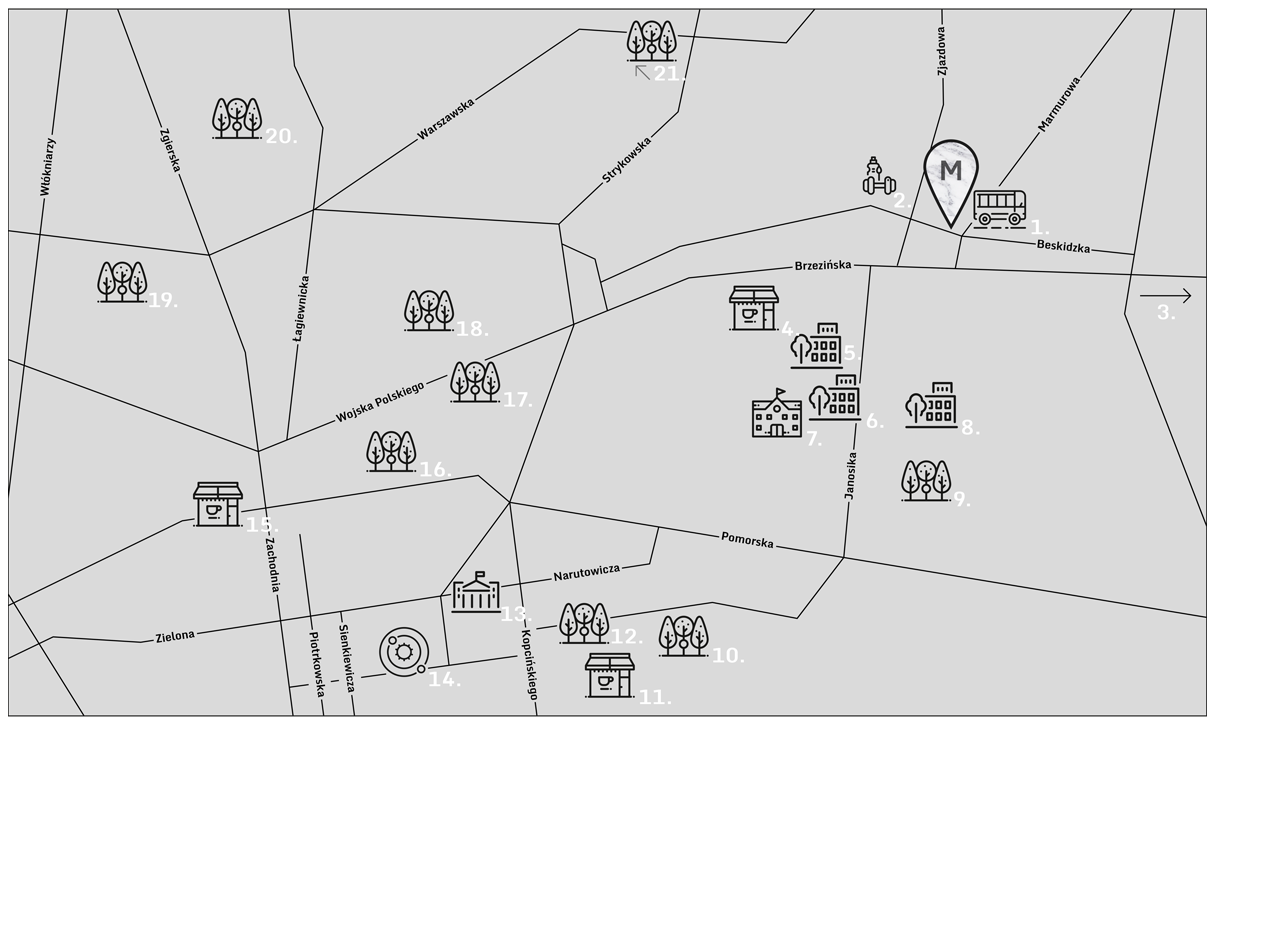
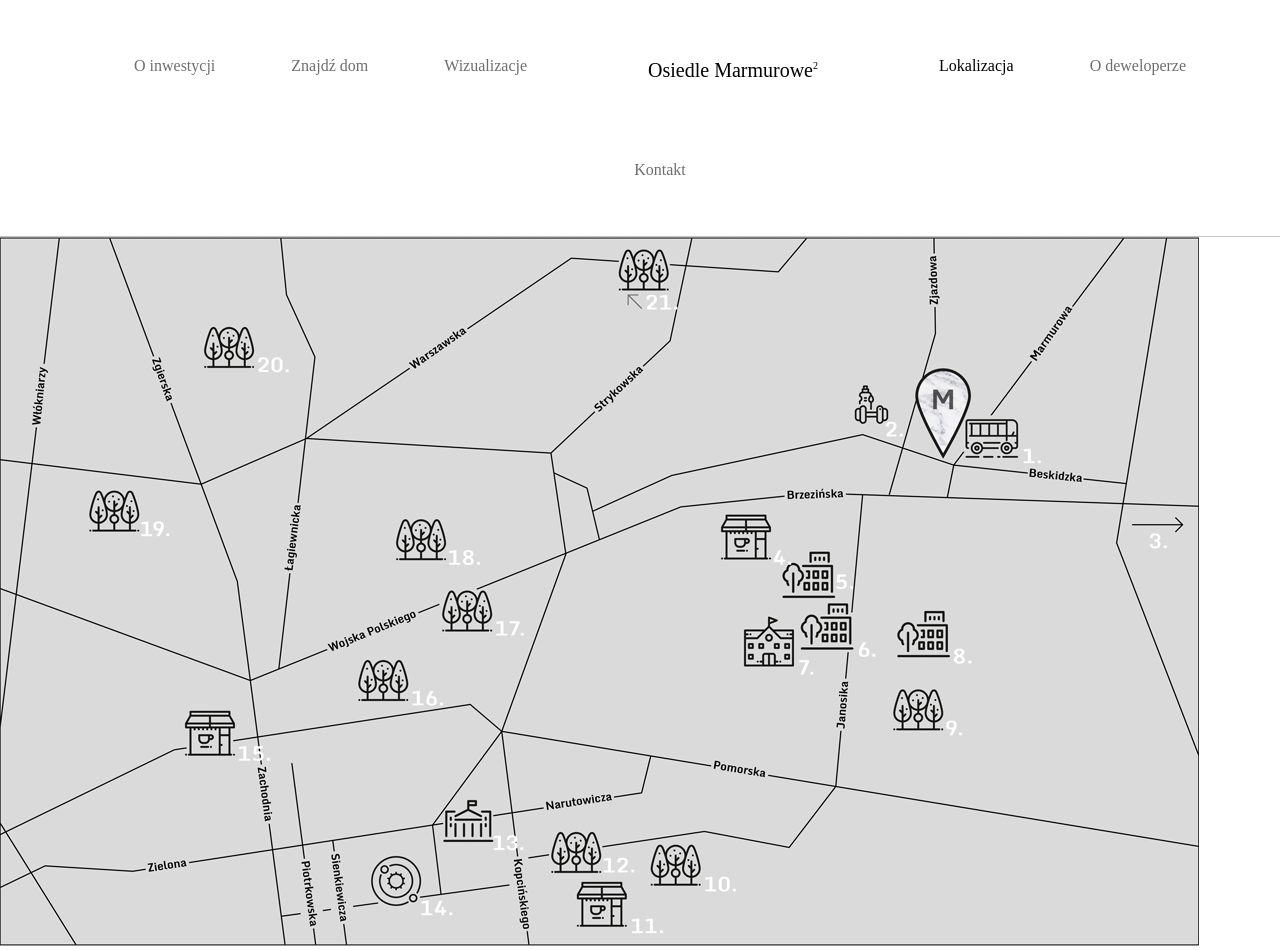
Before and after one commit to annakuzniak/osiedle-marmurowe, a plain HTML site: page index.html in a window 1280 px wide. Before the commit the page ends 800 px from the top, so only its background shows below. Drawn offline with nearby package versions, Linux system fonts and the light colour scheme.

Commit message:
added navbar section

```diff
--- a/index.html
+++ b/index.html
@@ -12,6 +12,21 @@
     <title>Osiedle Marmurowe</title>
 </head>
 <body>
+    <header class="header">
+        <nav class="header__nav">
+            <ul>
+                <li><a href="#o-inwestycji">O inwestycji</a></li>
+                <li><a href="#znajdz-dom">Znajdź dom</a></li>
+                <li><a href="#wizualizacje">Wizualizacje</a></li>
+                <li id="logo">Osiedle Marmurowe<span>2</span></li>
+                <li id="current_page">Lokalizacja</a></li>
+                <li><a href="#o-deweloparze">O deweloperze</a></li>
+                <li><a href="#kontakt">Kontakt</a></li>
+            </ul>
+        </nav>
+        <br>
+    </header>
+    <section class="localization">
         <div class="map">
             <map name="image-map">
                 <area target="" alt="Przystanek autobusowy" title="Przystanek autobusowy" href="/" coords="964,180,1025,224" shape="rect" class="tooltip">
@@ -38,6 +53,7 @@
             </map>
         </div>
         <img src="images/map.png" usemap="#image-map">
+    </section>
     <script src="app.js"></script>
 </body>
 </html>
--- a/style.css
+++ b/style.css
@@ -1,3 +1,46 @@
+body {
+    margin:0;
+    padding:0;
+}
+
+.header {
+	min-height: 100px;
+	line-height: 100px;
+	border-bottom: 1px solid #c4c4c4;
+	display: flex;
+	justify-content: center;
+	align-items: center;
+
+}
+ul{
+    display: flex;
+    flex-wrap: wrap;
+    justify-content: center;
+    list-style-type: none;
+}
+
+li {
+    font-size: 16px;
+    font-weight: 400;
+    padding: 0 38px;
+}
+a {
+    text-decoration: none;
+    color: #6e6e6e;
+}
+
+#logo {
+    font-size: 20px;
+    font-weight: 700px;
+    padding: 0 83px;
+}
+span {
+    vertical-align: super;
+    font-size: 10px;
+}
+
+
+
 .tooltipster-sidetip.tooltipster-noir.tooltipster-noir-customized .tooltipster-box {
     background: #FFF;
     min-height: 50px;
```
Lines whose indentation alone changed are shown as unchanged.
